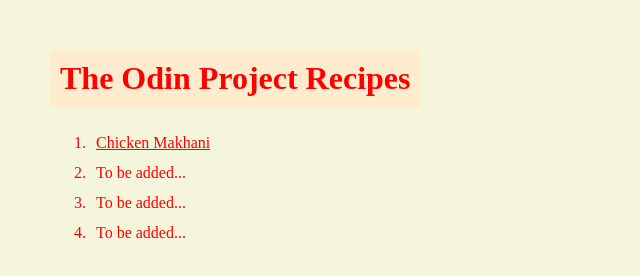
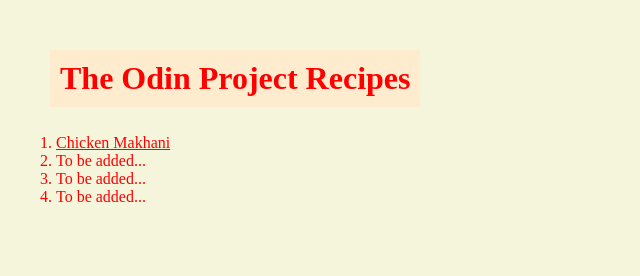
Before and after one commit to katuta772/odin-recipes, a plain HTML site: page index.html in a window 1280 px wide. Shown: the whole page, without its empty margins (0-640 px from the left). Drawn offline with Linux system fonts and the light colour scheme.

Commit message:
Added style to the recipe page. Updated the main page.

```diff
--- a/index.html
+++ b/index.html
@@ -10,11 +10,11 @@
 
 <body>
     <h1 class="title">The Odin Project Recipes</h1>
-    <ol>
-        <li class="list-item"><a href="./recipes/chickenMakhani.html" id="available">Chicken Makhani</a></li>
-        <li class="list-item">To be added...</li>
-        <li class="list-item">To be added...</li>
-        <li class="list-item">To be added...</li>
+    <ol class="olist-item">
+        <li><a href="./recipes/chickenMakhani.html" id="available">Chicken Makhani</a></li>
+        <li>To be added...</li>
+        <li>To be added...</li>
+        <li>To be added...</li>
         </ul>
 </body>
 
--- a/style.css
+++ b/style.css
@@ -10,9 +10,13 @@ body {
     width: fit-content;
 }
 
-.list-item {
+.olist-item {
     color: red;
     padding: 6px;
+}
+
+.ulist-item {
+    color: red;
 }
 
 #available {
```
Also changed, not shown: recipes/chickenMakhani.html (+4 -3 lines).
